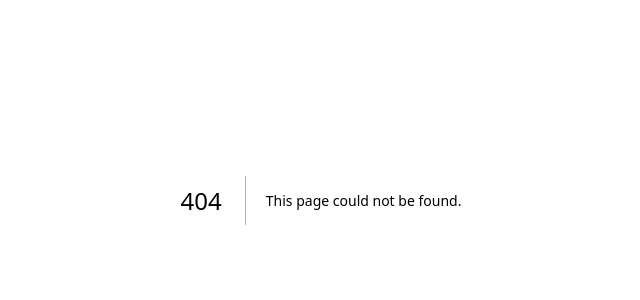
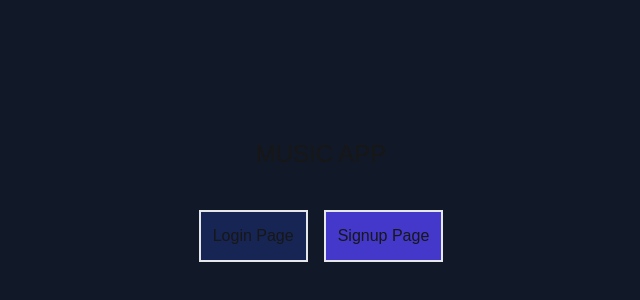
Before and after one commit to francksharif/Nextjs-Music-app, a Next.js app: page / in a window 1280 px wide. Before the commit this address had no page. Shown: the part 200-500 px from the top of the page, without its empty margins (319-959 px from the left). Built offline with nearby package versions, Linux system fonts and the light colour scheme.

Commit message:
Adding a home page

```diff
--- /dev/null
+++ b/app/page.jsx
@@ -0,0 +1,21 @@
+import Link from "next/link"
+
+export default function page() {
+  return (
+    <div className="p-6 bg-gray-900 min-h-screen flex flex-col items-center space-y-10 justify-center">
+
+      <h1 className="text-2xl ">MUSIC APP</h1>
+
+
+      {/** Navigation buttons */}
+
+    <div className="flex gap-4">
+        <Link href={'/login'} className="border-2 p-3 bg-blue-950">Login Page</Link>
+        <Link href={'/signup'} className="border-2 p-3 bg-indigo-700">Signup Page</Link>
+    </div>
+
+
+
+    </div>
+  )
+}
```
